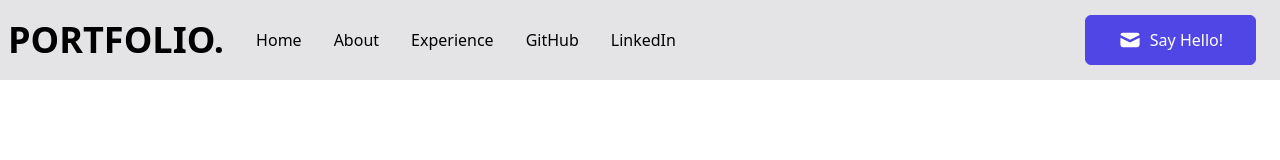
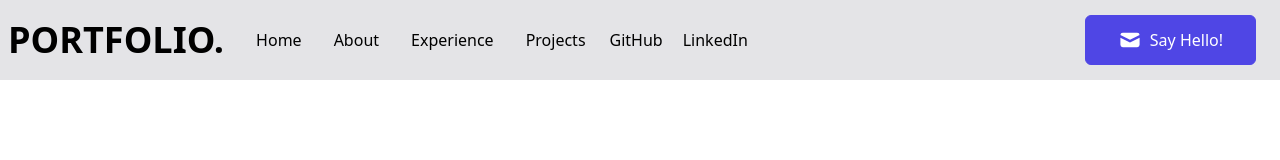
Before and after one commit to Kassandraeam/KassandraEam.github.io, a React (Create React App) app: page / in a window 1280 px wide. Shown: the top 160 px of the page. Built offline with nearby package versions, Linux system fonts and the light colour scheme; the HTML template or start-up script is replaced by a standard one.

Commit message:
Added links to github and linked in

```diff
--- a/package.json
+++ b/package.json
@@ -9,6 +9,7 @@
     "@testing-library/user-event": "^13.5.0",
     "react": "^18.2.0",
     "react-dom": "^18.2.0",
+    "react-router-dom": "^5.2.0",
     "react-scripts": "5.0.1",
     "react-typewriter-effect": "^1.1.0",
     "web-vitals": "^2.1.4"
--- a/src/components/Navbar/Navbar.jsx
+++ b/src/components/Navbar/Navbar.jsx
@@ -1,6 +1,8 @@
 import React, {useState} from 'react'
+
 import { MenuIcon, XIcon } from '@heroicons/react/outline'
 import { mail, MailIcon } from '@heroicons/react/solid'
+
 
 const Navbar = () => {
     const [nav, setNav] = useState(false);
@@ -8,7 +10,16 @@ const Navbar = () => {
 
     const handleEmail = () => {
         window.open('mailto:KassandraEam@gmail.com')
-      }
+    };
+
+    const handleGitHub = () => {
+        window.open("https://github.com/Kassandraeam")
+    };
+
+    const handleLinkedIn = () => {
+        window.open("https://www.linkedin.com/in/kas-eam-9b9299138/")
+    }
+
     return (
         <div>
             <div>
@@ -21,12 +32,12 @@ const Navbar = () => {
                         <li>Home</li>
                         <li>About</li>
                         <li>Experience</li>
-                        <li>GitHub</li>
-                        <li>LinkedIn</li>
+                        <li>Projects</li>
+                        <button className='border-none bg-transparent text-black ml-2 mr-5' onClick={handleGitHub}>GitHub</button>
+                        <button className='border-none bg-transparent text-black mr-5' onClick={handleLinkedIn}>LinkedIn</button>
                     </ul>
                 </div>
                 <div className='hidden md:flex pr-4'>
-                    {/* <button className='border-none bg-transparent text-black mr-4'>Sign In</button> */}
                     <button className='flex px-8 py-3' onClick={handleEmail}><MailIcon className='h-6 mr-2'/>Say Hello!</button>
                 </div>
 
@@ -39,7 +50,8 @@ const Navbar = () => {
                 <li className='border-b-2 border-zinc-300 w-full'>Home</li>
                 <li className='border-b-2 border-zinc-300 w-full'>About</li>
                 <li className='border-b-2 border-zinc-300 w-full'>Experience</li>
-                <li className='border-b-2 border-zinc-300 w-full'>GitHub</li>
+                <li className='border-b-2 border-zinc-300 w-full'>Projects</li>
+                <button className='border-b-2 border-zinc-300 w-full bg-indigo-600'>GitHub</button>
                 <li className='border-b-2 border-zinc-300 w-full'>LinkedIn</li>
                 <div className='flex flex-col my-4'>
                     {/* <button className='bg-transparent text-black px-8 py-3 mb-4'>Sign In</button> */}
```
Also changed, not shown: 1 other file (tests, documents, lock files or other folders).
